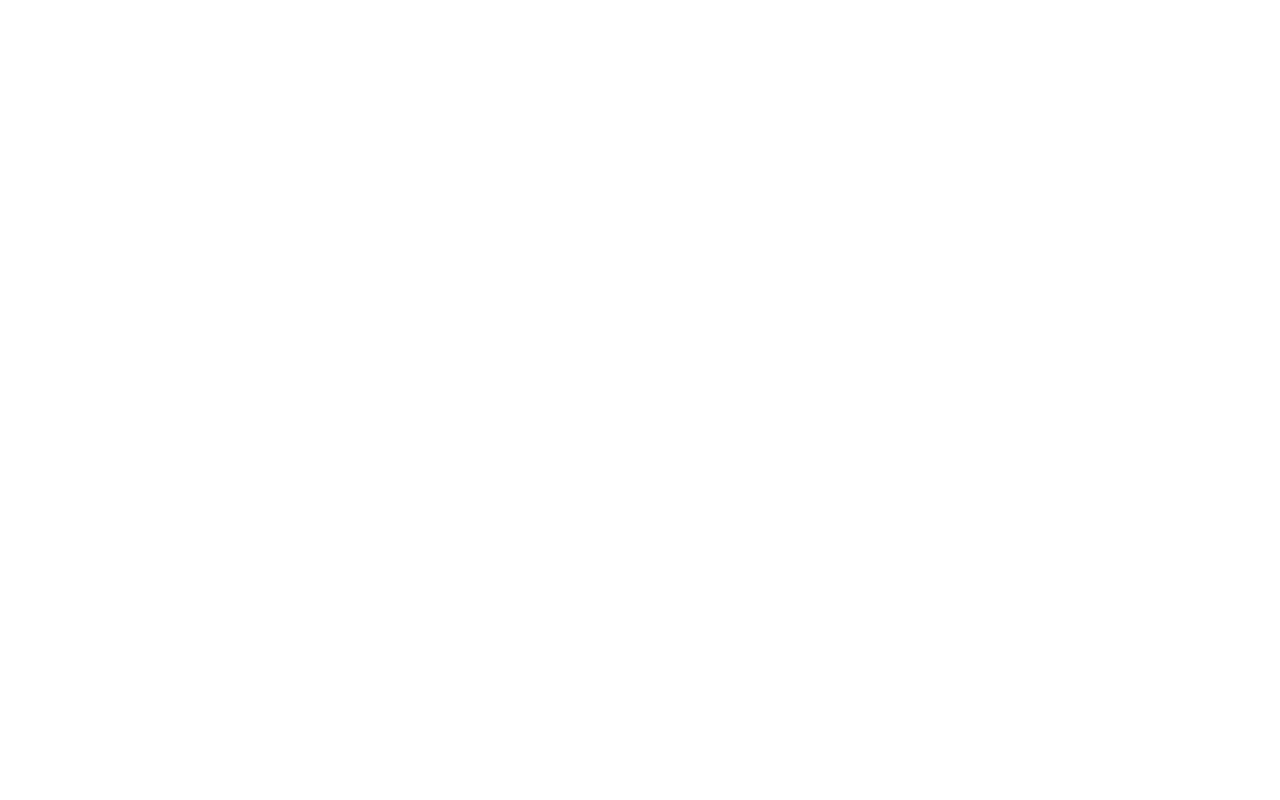
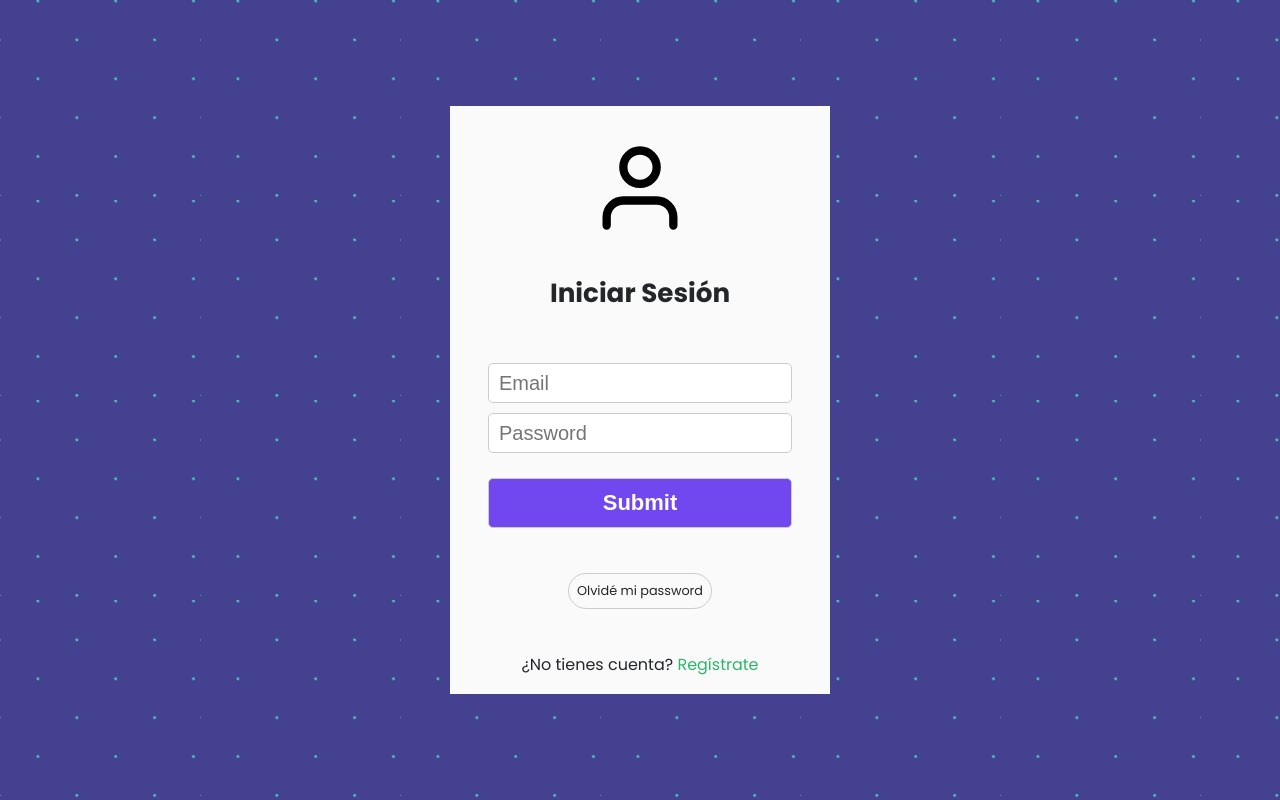
Before and after one commit to matiasard/landing-login, a plain HTML site: page index.html in a window 1280 px wide. Drawn offline with Linux system fonts and the light colour scheme.

Commit message:
login-complete v1.0

```diff
--- a/index.html
+++ b/index.html
@@ -11,6 +11,55 @@
 
 <body>
 
+  <section>
+    <main>
+      <article>
+        <div class="row-1"></div>
+        <div class="row-2">
+
+          <div class="login-head">
+            <!-- <img src="" alt=""> -->
+            <picture>
+              <svg xmlns="http://www.w3.org/2000/svg" width="100" height="100" viewBox="0 0 24 24" fill="none"
+                stroke="#000000" stroke-width="2" stroke-linecap="round" stroke-linejoin="round">
+                <path d="M20 21v-2a4 4 0 0 0-4-4H8a4 4 0 0 0-4 4v2"></path>
+                <circle cx="12" cy="7" r="4"></circle>
+              </svg>
+            </picture>
+            <h1>Iniciar Sesión</h1>
+          </div>
+
+          <div class="login-body">
+            <form action="#">
+
+              <div class="form-row">
+                <input type="text" placeholder="Email" maxlength="65" name="email">
+              </div>
+
+              <div class="form-row">
+                <input type="text" placeholder="Password">
+              </div>
+
+              <!-- Buttom -->
+              <div class="form-row">
+                <input type="submit" value="Submit" class="btn btn-submit">
+              </div>
+
+            </form>
+          </div>
+
+          <div class="form-footer">
+            <a href="#" class="password-option">Olvidé mi password</a>
+          </div>
+
+          <div class="register">
+            <p>¿No tienes cuenta? <a href="#">Regístrate</a></p>
+          </div>
+      </article>
+    </main>
+  </section>
+
+
 </body>
 
 </html>
--- a/style.css
+++ b/style.css
@@ -1,3 +1,159 @@
+@import url('https://fonts.googleapis.com/css2?family=Poppins:wght@400;500;700&family=Roboto:wght@400;500;700&display=swap');
+
 * {
-	box-sizing: border-box;
+  box-sizing: border-box;
 }
+
+:root {
+  --main-color: #fffffe;
+  --secondary: #72757e;
+  --background-color: #16161a;
+  --button: #7147f0;
+  --buttom-text-primary: #242629;
+	--button-text-secondaty: #fffffe:
+  --paragraph: #94a1b2;
+  --titular: #242629;
+
+  --card-background: #fafafa;
+  --card-text: #242629;
+
+  --font-primary: 'Poppins', sans-serif;
+  --font-secondary: 'Roboto', sans-serif;
+}
+
+html {
+  font-size: 16px;
+}
+
+body {
+  font-family: var(--font-secondary);
+  font-family: var(--font-primary);
+  margin: 0;
+  /* background-color: var(--main-color); */
+  background-image: url('./assets/doodad.png');
+  /* background-size: cover; */
+}
+
+section {
+  width: 100vw;
+  height: 100vh;
+  display: flex;
+  justify-content: center;
+  align-items: center;
+  font-size: 1.4rem;
+}
+
+.row-2 {
+  width: 380px;
+  min-height: 500px;
+  background-color: var(--card-background);
+}
+
+.login-head {
+  display: flex;
+  align-items: center;
+  justify-content: center;
+  flex-direction: column;
+  box-sizing: border-box;
+}
+
+.login-head picture {
+	margin-top: 32px;
+}
+
+.login-head h1 {
+  color: var(--titular);
+}
+
+/* ****** Form  *******/
+
+.login-body {
+  margin-top: 1.5rem;
+}
+
+form {
+  display: flex;
+  flex-direction: column;
+  align-items: center;
+}
+
+.form-row {
+  margin-bottom: 10px;
+  width: 80%;
+}
+
+.form-row:nth-child(2) {
+  margin-bottom: 25px;
+}
+
+input {
+  font-size: 20px;
+  width: 100%;
+  height: 40px;
+  padding: 10px;
+  border: 1px solid #ccc;
+  border-radius: 5px;
+  /* margin: 0 20px; */
+  /* box-sizing: border-box; */
+}
+
+input:focus {
+  outline: solid 2px rgb(0, 153, 255);
+}
+
+.btn {
+  background-color: var(--button);
+  color: var(--button-text-secondaty);
+	transition: all 0.23s ease;
+}
+
+.btn:hover{
+	background-color: #5c2de7;
+}
+
+.btn-submit {
+  color: #fff;
+  cursor: pointer;
+  font-size: 22px;
+  height: 50px;
+  font-weight: 800;
+}
+
+.form-footer {
+  margin-top: 35px;
+  margin-bottom: 25px;
+  display: flex;
+  justify-content: center;
+  align-items: center;
+}
+
+.password-option {
+  display: inline-block;
+  text-decoration: none;
+  font-size: 0.8rem;
+  padding: 8px;
+  border: 1px solid #ccc;
+  border-radius: 20px;
+  color: var(--buttom-text-primary);
+}
+
+.password-option:hover{
+	outline: 1px solid rgb(78, 78, 78)
+}
+.register {
+  font-size: 1rem;
+  height: 60px;
+  color: var(--card-text);
+  display: flex;
+  justify-content: center;
+  align-items: center;
+}
+
+.register a {
+  color: #2cb66a;
+	text-decoration: none;
+}
+
+.register a:hover{
+	color: #07a54e;
+}
```
Also changed, not shown: assets/Perfil.webp (added), assets/doodad.png (added), 1 other file.
